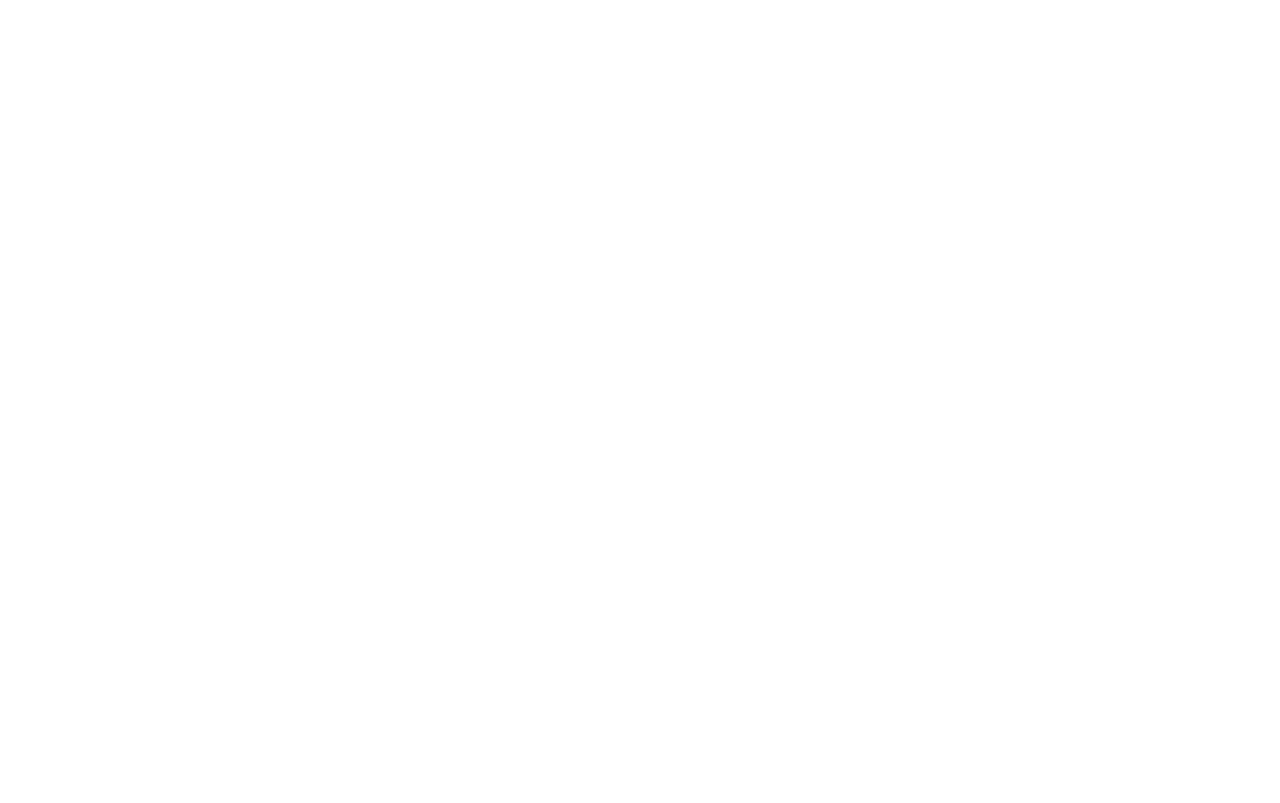
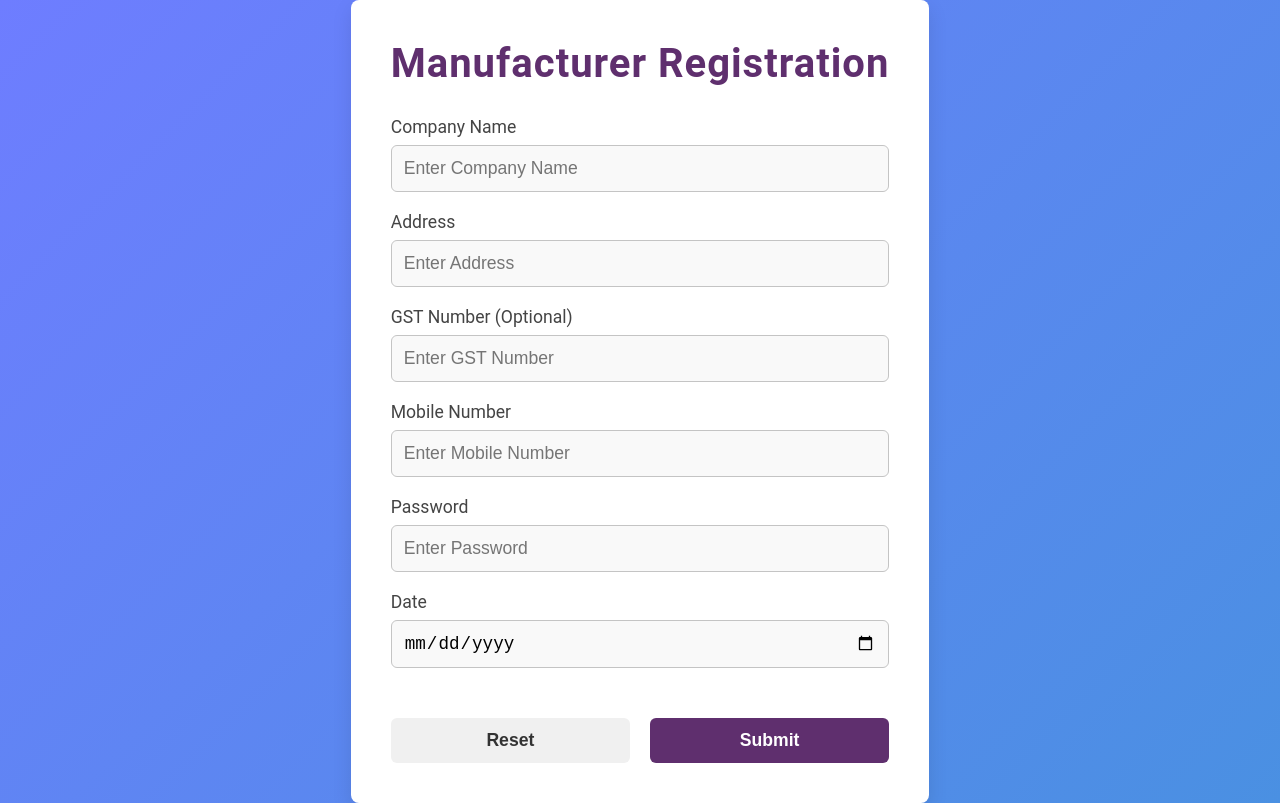
Before and after one commit to hvrshchaudhary/truck-dost, a React (Create React App) app in the folder frontend/: page /signup/manufacturer in a window 1280 px wide. Before the commit this address had no page. Built offline with nearby package versions, Linux system fonts and the light colour scheme.

Commit message:
Add signup page of both driver and manufacuture

```diff
--- a/frontend/src/App.js
+++ b/frontend/src/App.js
@@ -2,7 +2,9 @@
 import { BrowserRouter as Router, Routes, Route } from 'react-router-dom';
 import Home from './components/Home';
 import About from './components/About';
-import Form from './pages/Form'; // Import Form from the pages folder
+import ChooseSignup from './pages/ChooseSignup';
+import DriverSignup from './pages/DriverSignup';
+import ManufacturerSignup from './pages/ManufacturerSignup'; // Updated import for ManufacturerSignup
 
 function App() {
     return (
@@ -10,7 +12,9 @@
             <Routes>
                 <Route path="/" element={<Home />} />
                 <Route path="/about" element={<About />} />
-                <Route path="/form" element={<Form />} />
+                <Route path="/signup" element={<ChooseSignup />} />
+                <Route path="/signup/driver" element={<DriverSignup />} />
+                <Route path="/signup/manufacturer" element={<ManufacturerSignup />} /> {/* Updated route */}
             </Routes>
         </Router>
     );
--- /dev/null
+++ b/frontend/src/pages/ChooseSignup.css
@@ -0,0 +1,145 @@
+/* General Reset and Global Styles */
+* {
+    margin: 0;
+    padding: 0;
+    box-sizing: border-box;
+}
+
+body {
+    font-family: 'Roboto', sans-serif;
+    background: linear-gradient(135deg, #6e7dff, #4a90e2);
+    color: #333;
+    display: flex;
+    justify-content: center;
+    align-items: center;
+    min-height: 100vh;
+    height: 100%;
+}
+
+/* Full screen container styling */
+.choose-signup-container {
+    display: flex;
+    justify-content: center;
+    align-items: center;
+    height: 100vh;
+    width: 100%;
+    padding: 20px;
+    background-color: rgba(0, 0, 0, 0.05); /* Slight dark background for contrast */
+}
+
+/* Centered content box */
+.content {
+    text-align: center;
+    background: #ffffff;
+    border-radius: 10px;
+    box-shadow: 0 4px 15px rgba(0, 0, 0, 0.1);
+    padding: 40px 60px;
+    width: 100%;
+    max-width: 600px; /* Increased width for larger form */
+    min-width: 400px; /* Prevent shrinking */
+    box-sizing: border-box; /* Ensure the padding is included in the width */
+}
+
+/* Title styling */
+.title {
+    font-size: 3rem;
+    font-weight: 700;
+    color: #333;
+    margin-bottom: 20px;
+    letter-spacing: 0.5px;
+}
+
+/* Subtitle styling */
+.subtitle {
+    font-size: 1.3rem;
+    color: #666;
+    margin-bottom: 30px;
+    font-weight: 400;
+    letter-spacing: 0.5px;
+    line-height: 1.5;
+}
+
+/* Button container with spacing */
+.button-container {
+    display: flex;
+    flex-direction: column;
+    gap: 25px;
+    justify-content: center;
+    align-items: center;
+    margin-top: 40px;
+}
+
+/* General button styling */
+.signup-button {
+    padding: 15px 30px;
+    font-size: 1.4rem;
+    font-weight: 600;
+    cursor: pointer;
+    border: none;
+    border-radius: 8px;
+    width: 100%;
+    height: 55px;
+    transition: all 0.3s ease;
+    box-shadow: 0 4px 10px rgba(0, 0, 0, 0.1);
+    text-transform: uppercase;
+    letter-spacing: 1px;
+}
+
+/* Driver button styling */
+.driver-btn {
+    background: linear-gradient(135deg, #3498db, #2980b9);
+    color: white;
+}
+
+.driver-btn:hover {
+    background: linear-gradient(135deg, #2980b9, #3498db);
+    transform: translateY(-5px);
+    box-shadow: 0 8px 20px rgba(52, 152, 219, 0.4);
+}
+
+.driver-btn:active {
+    transform: translateY(2px);
+}
+
+/* Manufacturer button styling */
+.manufacturer-btn {
+    background: linear-gradient(135deg, #2ecc71, #27ae60);
+    color: white;
+}
+
+.manufacturer-btn:hover {
+    background: linear-gradient(135deg, #27ae60, #2ecc71);
+    transform: translateY(-5px);
+    box-shadow: 0 8px 20px rgba(46, 204, 113, 0.4);
+}
+
+.manufacturer-btn:active {
+    transform: translateY(2px);
+}
+
+/* Button active and hover state */
+.signup-button:hover {
+    transform: translateY(-5px); /* Lift effect on hover */
+}
+
+.signup-button:active {
+    transform: translateY(2px); /* Slight press effect on click */
+}
+
+/* Mobile responsiveness */
+@media (max-width: 600px) {
+    .content {
+        padding: 30px 20px;
+        width: 100%;
+    }
+
+    .signup-button {
+        width: 100%; /* Full-width buttons on smaller screens */
+        height: 45px;
+    }
+
+    .button-container {
+        flex-direction: column; /* Stack buttons on smaller screens */
+        gap: 20px;
+    }
+}
--- /dev/null
+++ b/frontend/src/pages/ChooseSignup.js
@@ -0,0 +1,32 @@
+import React from 'react';
+import { useNavigate } from 'react-router-dom';
+import './ChooseSignup.css'; // Import the CSS file for the new styles
+
+const ChooseSignup = () => {
+    const navigate = useNavigate();
+
+    return (
+        <div className="choose-signup-container">
+            <div className="content">
+                <h1 className="title">Create Your Account</h1>
+                <p className="subtitle">Please choose your sign-up type</p>
+                <div className="button-container">
+                    <button
+                        className="signup-button driver-btn"
+                        onClick={() => navigate('/signup/driver')}
+                    >
+                        Driver Signup
+                    </button>
+                    <button
+                        className="signup-button manufacturer-btn"
+                        onClick={() => navigate('/signup/manufacturer')}
+                    >
+                        Manufacturer Signup
+                    </button>
+                </div>
+            </div>
+        </div>
+    );
+};
+
+export default ChooseSignup;
--- /dev/null
+++ b/frontend/src/pages/DriverSignup.js
@@ -0,0 +1,13 @@
+import React from "react";
+import Form from "./Form";
+
+const DriverSignup = () => {
+  return (
+    <Form
+      type="Driver"
+      apiUrl="http://localhost:5001/api/truckDriver/register"
+    />
+  );
+};
+
+export default DriverSignup;
--- a/frontend/src/pages/Form.css
+++ b/frontend/src/pages/Form.css
@@ -1,35 +1,41 @@
 /* Container Styling */
 .container {
-  width: 50%;
+  width: 100%;
+  max-width: 800px; /* Adjust for larger screens */
   margin: 0 auto;
-  padding: 20px;
-  background-color: #fdfdfd;
-  border-radius: 10px;
-  box-shadow: 0 4px 8px rgba(0, 0, 0, 0.1);
-  font-family: Arial, sans-serif;
+  padding: 40px;
+  background-color: #fff;
+  border-radius: 8px;
+  box-shadow: 0 8px 20px rgba(0, 0, 0, 0.1);
+  font-family: 'Roboto', sans-serif;
+  color: #333;
+  overflow: hidden;
+  box-sizing: border-box;
 }
 
 /* Title Styling */
 .form-title {
   text-align: center;
-  color: #77216f;
-  font-size: 1.8rem;
-  margin-bottom: 20px;
+  color: #5f2f6e;
+  font-size: 2.5rem;
+  margin-bottom: 30px;
+  font-weight: 700;
+  letter-spacing: 1px;
 }
 
 /* Form Styling */
 .styled-form {
   display: flex;
   flex-direction: column;
-  gap: 15px;
+  gap: 20px;
 }
 
 /* Label Styling */
 label {
   display: block;
-  font-size: 1rem;
-  color: #555;
-  margin-bottom: 5px;
+  font-size: 1.1rem;
+  color: #444;
+  margin-bottom: 8px;
 }
 
 /* Input Field Styling */
@@ -37,51 +43,88 @@
 input[type="password"],
 input[type="date"] {
   width: 100%;
-  padding: 10px;
-  font-size: 1rem;
+  padding: 12px;
+  font-size: 1.1rem;
   border: 1px solid #c4c4c4;
-  border-radius: 5px;
-  background-color: #fff;
-  transition: border-color 0.3s ease;
+  border-radius: 6px;
+  background-color: #f9f9f9;
+  transition: border-color 0.3s ease, background-color 0.3s ease;
 }
 
 input:focus {
-  border-color: #77216f;
+  border-color: #5f2f6e;
   outline: none;
+  background-color: #fff;
 }
 
-/* Buttons Styling */
+/* Button Styling */
 .form-buttons {
   display: flex;
   justify-content: space-between;
-  margin-top: 20px;
+  margin-top: 30px;
 }
 
 .reset-btn,
 .submit-btn {
   width: 48%;
-  padding: 10px;
-  font-size: 1rem;
+  padding: 12px 0;
+  font-size: 1.1rem;
   border: none;
-  border-radius: 5px;
+  border-radius: 6px;
   cursor: pointer;
-  transition: background-color 0.3s ease;
+  transition: all 0.3s ease;
+  font-weight: 600;
 }
 
 .reset-btn {
-  background-color: #f4f4f4;
+  background-color: #f0f0f0;
   color: #333;
 }
 
 .reset-btn:hover {
-  background-color: #e4e4e4;
+  background-color: #e0e0e0;
 }
 
 .submit-btn {
-  background-color: #77216f;
+  background-color: #5f2f6e;
   color: #fff;
 }
 
 .submit-btn:hover {
-  background-color: #5c1856;
+  background-color: #4a1a4e;
+  transform: translateY(-2px);
 }
+
+.submit-btn:active {
+  transform: translateY(1px);
+}
+
+/* Error Message Styling */
+.error-message {
+  color: red;
+  font-size: 1rem;
+  text-align: center;
+  margin-top: 20px;
+}
+
+/* Responsive Styling */
+@media (max-width: 768px) {
+  .container {
+    padding: 20px;
+    max-width: 100%;
+  }
+
+  .form-title {
+    font-size: 2rem;
+  }
+
+  .styled-form {
+    gap: 15px;
+  }
+
+  .reset-btn,
+  .submit-btn {
+    width: 100%;
+    margin-top: 10px;
+  }
+}
--- a/frontend/src/pages/Form.js
+++ b/frontend/src/pages/Form.js
@@ -1,15 +1,18 @@
 import React, { useState } from "react";
 import "./Form.css";
 
-function Form() {
+function Form({ type, apiUrl }) {
   const [formData, setFormData] = useState({
-    name: "",
+    companyName: "",
+    address: "",
+    gstNumber: "",
     mobileNumber: "",
     password: "",
     truckCapacity: "",
     licensePlateNumber: "",
-    date: "", // Assuming the date field is relevant (e.g., registration date)
+    date: "",
   });
+
   const [responseMessage, setResponseMessage] = useState("");
 
   const handleChange = (e) => {
@@ -23,12 +26,12 @@
     e.preventDefault();
 
     try {
-      const response = await fetch("http://localhost:5001/api/truckDriver/register", {
+      const response = await fetch(apiUrl, {
         method: "POST",
         headers: {
           "Content-Type": "application/json",
         },
-        body: JSON.stringify(formData), // Send form data as JSON
+        body: JSON.stringify(formData),
       });
 
       const data = await response.json();
@@ -37,7 +40,6 @@
         setResponseMessage(data.errors.map((error) => error.msg).join(", "));
       } else if (data.token) {
         setResponseMessage("Registration successful!");
-        // Optionally, you could store the token in localStorage or state to manage user authentication
       }
     } catch (error) {
       console.error("Error:", error);
@@ -47,30 +49,85 @@
 
   return (
     <div className="container">
-      <h1 className="form-title">Truck Dost Driver Registration</h1>
+      <h1 className="form-title">{type} Registration</h1>
       <form className="styled-form" onSubmit={handleSubmit}>
-        {/* Name Field */}
+        {/* Conditional rendering for Manufacturer and Driver fields */}
+        {type === "Manufacturer" && (
+          <>
             <div className="form-group">
-          <label htmlFor="name">Name</label>
+              <label htmlFor="companyName">Company Name</label>
               <input
                 type="text"
-            id="name"
-            name="name"
-            placeholder="Enter Your Name"
-            value={formData.name}
+                id="companyName"
+                name="companyName"
+                placeholder="Enter Company Name"
+                value={formData.companyName}
                 onChange={handleChange}
                 required
               />
             </div>
+            <div className="form-group">
+              <label htmlFor="address">Address</label>
+              <input
+                type="text"
+                id="address"
+                name="address"
+                placeholder="Enter Address"
+                value={formData.address}
+                onChange={handleChange}
+                required
+              />
+            </div>
+            <div className="form-group">
+              <label htmlFor="gstNumber">GST Number (Optional)</label>
+              <input
+                type="text"
+                id="gstNumber"
+                name="gstNumber"
+                placeholder="Enter GST Number"
+                value={formData.gstNumber}
+                onChange={handleChange}
+              />
+            </div>
+          </>
+        )}
 
-        {/* Mobile Number Field */}
+        {type === "Driver" && (
+          <>
+            <div className="form-group">
+              <label htmlFor="truckCapacity">Truck Capacity</label>
+              <input
+                type="text"
+                id="truckCapacity"
+                name="truckCapacity"
+                placeholder="Enter Truck Capacity"
+                value={formData.truckCapacity}
+                onChange={handleChange}
+                required
+              />
+            </div>
+            <div className="form-group">
+              <label htmlFor="licensePlateNumber">License Plate Number</label>
+              <input
+                type="text"
+                id="licensePlateNumber"
+                name="licensePlateNumber"
+                placeholder="Enter License Plate Number"
+                value={formData.licensePlateNumber}
+                onChange={handleChange}
+              />
+            </div>
+          </>
+        )}
+
+        {/* Common fields for both Manufacturer and Driver */}
         <div className="form-group">
           <label htmlFor="mobileNumber">Mobile Number</label>
           <input
             type="text"
             id="mobileNumber"
             name="mobileNumber"
-            placeholder="Enter Your Number"
+            placeholder="Enter Mobile Number"
             value={formData.mobileNumber}
             onChange={handleChange}
             required
@@ -78,7 +135,6 @@
           />
         </div>
 
-        {/* Password Field */}
         <div className="form-group">
           <label htmlFor="password">Password</label>
           <input
@@ -92,34 +148,6 @@
           />
         </div>
 
-        {/* Truck Capacity Field */}
-        <div className="form-group">
-          <label htmlFor="truckCapacity">Truck Capacity</label>
-          <input
-            type="text"
-            id="truckCapacity"
-            name="truckCapacity"
-            placeholder="Enter Truck Capacity"
-            value={formData.truckCapacity}
-            onChange={handleChange}
-            required
-          />
-        </div>
-
-        {/* License Plate Number Field */}
-        <div className="form-group">
-          <label htmlFor="licensePlateNumber">License Plate Number</label>
-          <input
-            type="text"
-            id="licensePlateNumber"
-            name="licensePlateNumber"
-            placeholder="Enter License Plate Number"
-            value={formData.licensePlateNumber}
-            onChange={handleChange}
-          />
-        </div>
-
-        {/* Date Field */}
         <div className="form-group">
           <label htmlFor="date">Date</label>
           <input
@@ -132,7 +160,7 @@
           />
         </div>
 
-        {/* Buttons */}
+        {/* Submit Button */}
         <div className="form-buttons">
           <button type="reset" className="reset-btn">
             Reset
@@ -144,7 +172,7 @@
       </form>
 
       {/* Display response message */}
-      {responseMessage && <p>{responseMessage}</p>}
+      {responseMessage && <p className="error-message">{responseMessage}</p>}
     </div>
   );
 }
--- /dev/null
+++ b/frontend/src/pages/ManufacturerSignup.js
@@ -0,0 +1,13 @@
+import React from "react";
+import Form from "./Form"; // Assuming Form component is reusable
+
+const ManufacturerSignup = () => {
+  return (
+    <Form
+      type="Manufacturer" // Pass "Manufacturer" as the type if needed
+      apiUrl="http://localhost:5001/api/manufacturer/register" // Use the correct API for manufacturer
+    />
+  );
+};
+
+export default ManufacturerSignup;
```
Lines whose indentation alone changed are shown as unchanged.
